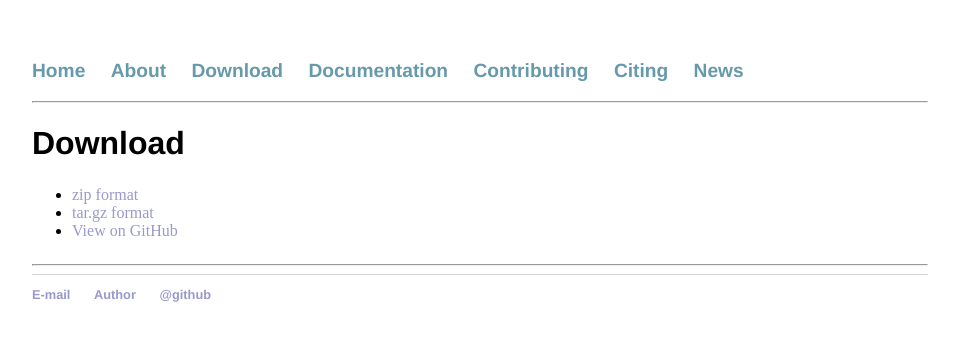
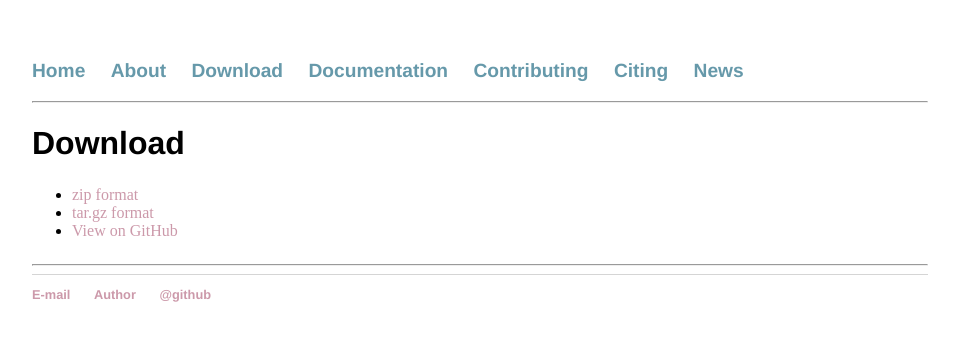
Before and after one commit to uzgoren/girdap, a Jekyll site: the page built from download/index.html, in a window 1280 px wide. Shown: the top 341 px of the page, without its empty margins (160-1119 px from the left). Built offline with Jekyll 4.4.1, drawn with Linux system fonts in a browser that asks for light colours.

Commit message:
download

```diff
--- a/css/main.css
+++ b/css/main.css
@@ -19,10 +19,10 @@ nav ul a { color: #6699aa; }
 
 a {
     text-decoration: none;
-    color: #99c;
+    color: #c9a;
 }
 a:hover {
-    text-decoration: underline;
+    text-decoration: underline; color: #c96
 }
 h1 {
     font-size: 2em;
```
